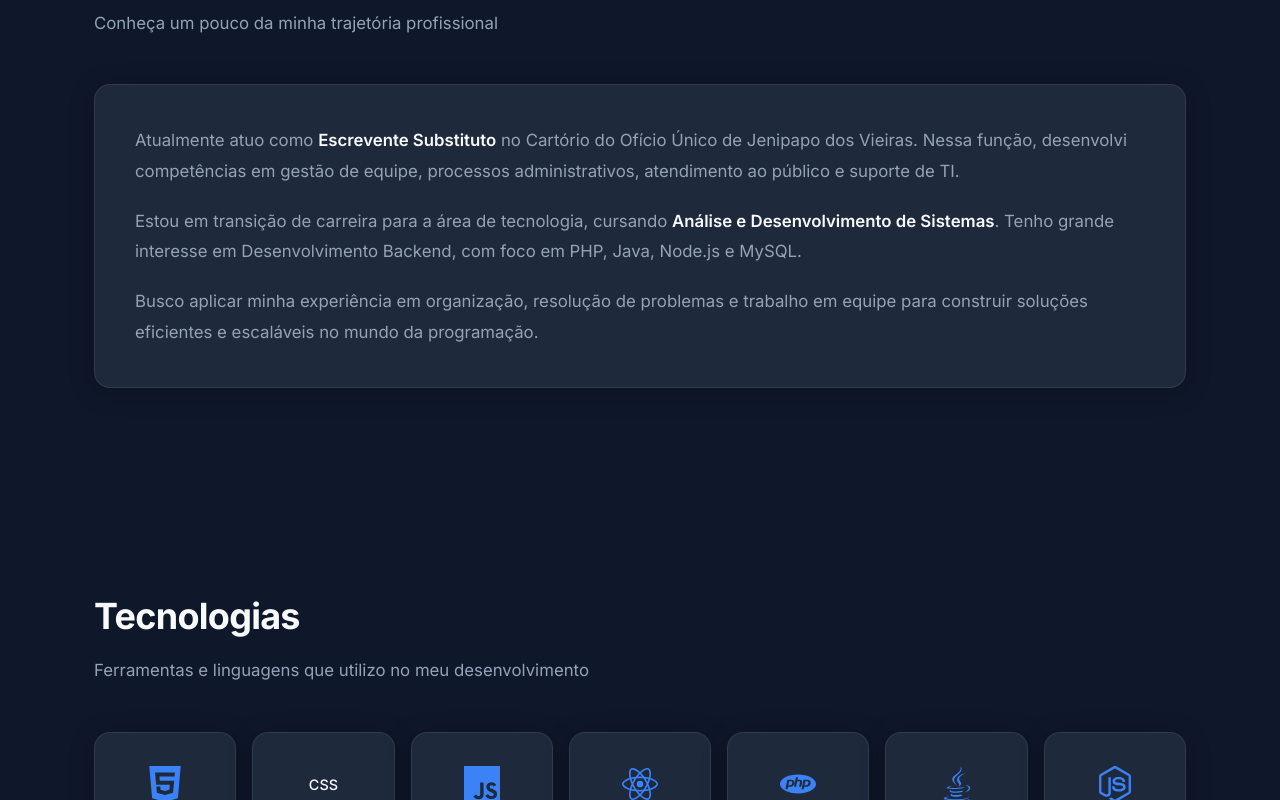
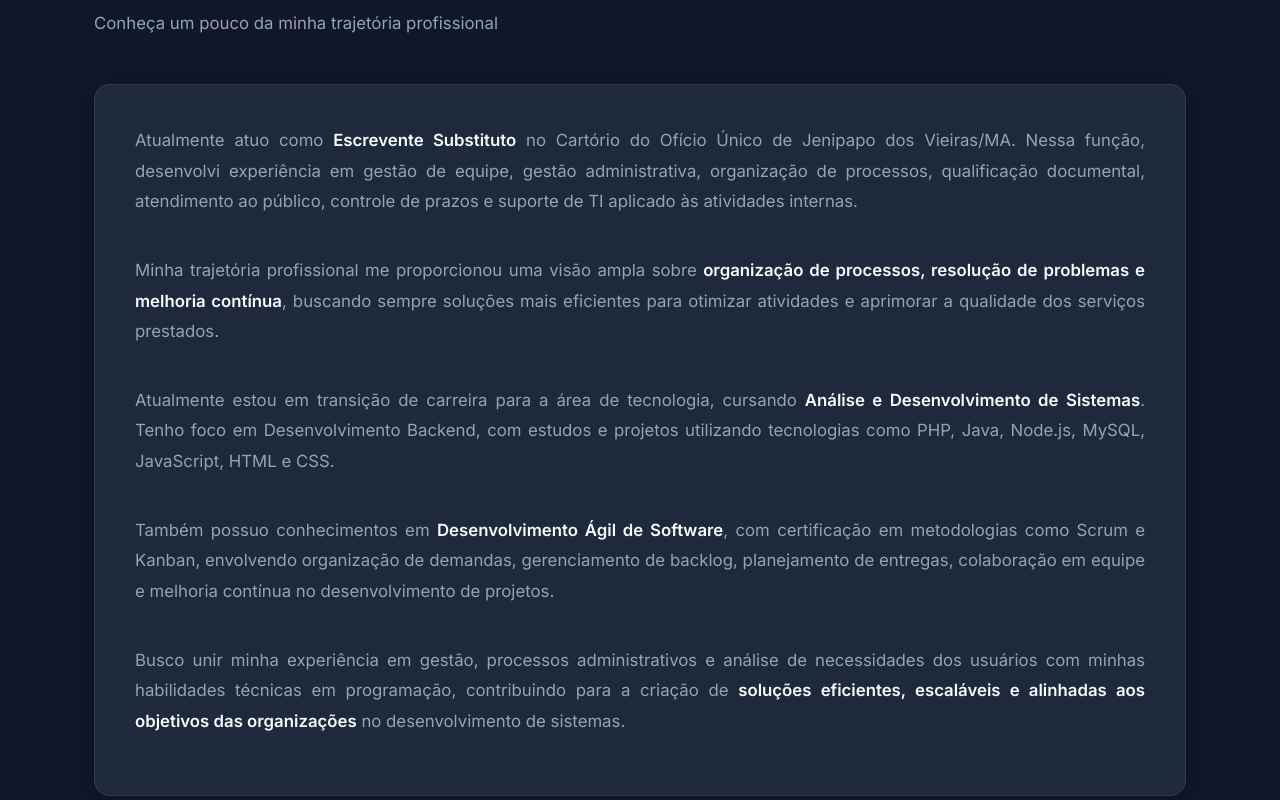
Before and after one commit to MarianoNepomuceno/Projeto_Portfolio, a React (Vite) app: page / in a window 1280 px wide. Shown: the part 960-1760 px from the top of the page. Built offline with nearby package versions, Linux system fonts and the light colour scheme.

Commit message:
atualização descrição

```diff
--- a/src/components/About/About.css
+++ b/src/components/About/About.css
@@ -9,6 +9,8 @@
   color: var(--text-secondary);
   font-size: 1.05rem;
   line-height: 1.8;
+  text-align: justify;
+  margin-bottom: 1.2rem;
 }
 
 .about__content strong {
--- a/src/data/about.js
+++ b/src/data/about.js
@@ -12,19 +12,26 @@ export const aboutParagraphs = [
       {
         type: 'text',
         value:
-          ' no Cartório do Ofício Único de Jenipapo dos Vieiras. Nessa função, desenvolvi competências em gestão de equipe, processos administrativos, atendimento ao público e suporte de TI.',
+          ' no Cartório do Ofício Único de Jenipapo dos Vieiras/MA. Nessa função, desenvolvi experiência em gestão de equipe, gestão administrativa, organização de processos, qualificação documental, atendimento ao público, controle de prazos e suporte de TI aplicado às atividades internas.',
       },
     ],
   },
   {
     id: 2,
     parts: [
-      { type: 'text', value: 'Estou em transição de carreira para a área de tecnologia, cursando ' },
-      { type: 'strong', value: 'Análise e Desenvolvimento de Sistemas' },
       {
         type: 'text',
         value:
-          '. Tenho grande interesse em Desenvolvimento Backend, com foco em PHP, Java, Node.js e MySQL.',
+          'Minha trajetória profissional me proporcionou uma visão ampla sobre ',
+      },
+      {
+        type: 'strong',
+        value: 'organização de processos, resolução de problemas e melhoria contínua',
+      },
+      {
+        type: 'text',
+        value:
+          ', buscando sempre soluções mais eficientes para otimizar atividades e aprimorar a qualidade dos serviços prestados.',
       },
     ],
   },
@@ -34,7 +41,54 @@ export const aboutParagraphs = [
       {
         type: 'text',
         value:
-          'Busco aplicar minha experiência em organização, resolução de problemas e trabalho em equipe para construir soluções eficientes e escaláveis no mundo da programação.',
+          'Atualmente estou em transição de carreira para a área de tecnologia, cursando ',
+      },
+      {
+        type: 'strong',
+        value: 'Análise e Desenvolvimento de Sistemas',
+      },
+      {
+        type: 'text',
+        value:
+          '. Tenho foco em Desenvolvimento Backend, com estudos e projetos utilizando tecnologias como PHP, Java, Node.js, MySQL, JavaScript, HTML e CSS.',
+      },
+    ],
+  },
+  {
+    id: 4,
+    parts: [
+      {
+        type: 'text',
+        value:
+          'Também possuo conhecimentos em ',
+      },
+      {
+        type: 'strong',
+        value: 'Desenvolvimento Ágil de Software',
+      },
+      {
+        type: 'text',
+        value:
+          ', com certificação em metodologias como Scrum e Kanban, envolvendo organização de demandas, gerenciamento de backlog, planejamento de entregas, colaboração em equipe e melhoria contínua no desenvolvimento de projetos.',
+      },
+    ],
+  },
+  {
+    id: 5,
+    parts: [
+      {
+        type: 'text',
+        value:
+          'Busco unir minha experiência em gestão, processos administrativos e análise de necessidades dos usuários com minhas habilidades técnicas em programação, contribuindo para a criação de ',
+      },
+      {
+        type: 'strong',
+        value: 'soluções eficientes, escaláveis e alinhadas aos objetivos das organizações',
+      },
+      {
+        type: 'text',
+        value:
+          ' no desenvolvimento de sistemas.',
       },
     ],
   },
--- a/src/data/experience.js
+++ b/src/data/experience.js
@@ -9,11 +9,18 @@ export const experiences = [
     cargo: 'Escrevente Substituto',
     empresa: 'Cartório do Ofício Único de Jenipapo dos Vieiras',
     destaques: [
-      'Gestão de equipe',
-      'Organização documental',
-      'Suporte de TI',
-      'Digitalização de processos',
-      'Otimização de fluxos internos',
+        'Liderança de equipe',
+        'Gestão cartorária',
+        'Gestão administrativa',
+        'Suporte de TI',
+        'Gestão documental',
+        'Digitalização de processos',
+        'Qualificação documental',
+        'Organização de acervo',
+        'Controle de prazos',
+        'Segurança jurídica',
+        'Otimização de processos',
+        'Conformidade legal'
     ],
   },
 ];
```
